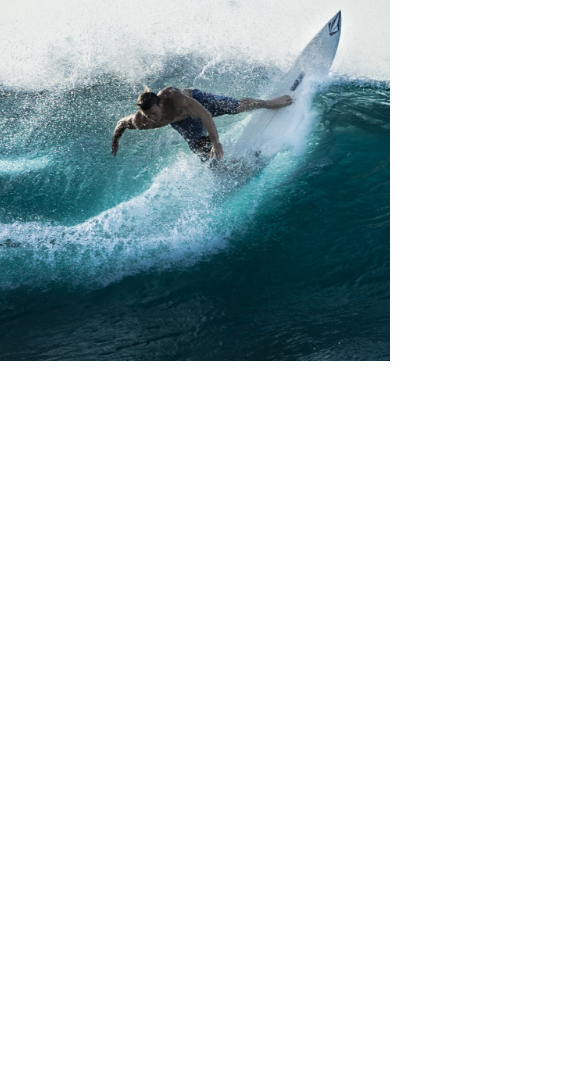
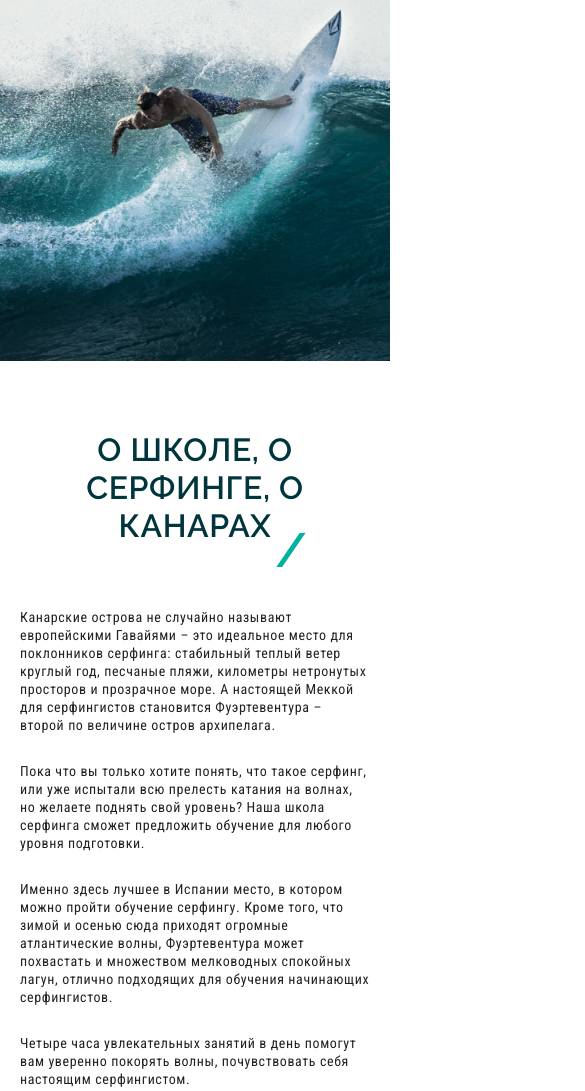
Before and after one commit to greythehound/wawe, a plain HTML site: page index.html in a window 390 px wide. Shown: the part 483-1574 px from the top of the page, 585 px wide, since content can reach past the window. Before the commit the page ends 844 px from the top, so only its background shows below. Drawn offline with nearby package versions, Linux system fonts and the light colour scheme.

Commit message:
adapting about section

```diff
--- a/css/style.css
+++ b/css/style.css
@@ -170,12 +170,11 @@ body {
 }
 
 .about {
-  padding: 180px 0 0 20px;
+  padding: 180px 0 200px 20px;
 }
 
 .about__text {
   flex-wrap: wrap;
-  margin-bottom: 200px;
   display: flex;
   justify-content: space-between;
   max-width: 1078px;
@@ -786,6 +785,53 @@ ul.pricing__item {
 /* MEDIA========== */
 /* MEDIA========== */
 
+@media (max-width: 1090px) {
+  .about {
+    padding: 70px 10px 50px 10px;
+  }
+
+  .about .title {
+    font-size: 44px;
+    line-height: 47px;
+  }
+
+  .about .title::after {
+    font-size: 55px;
+    line-height: 86px;
+    margin-left: 1%;
+  }
+}
+
+@media (max-width: 1018px) {
+  .about__text {
+    justify-content: center;
+  }
+
+  .about .title {
+    font-size: 40px;
+  }
+
+  .about .title::after {
+    font-size: 48px;
+  }
+}
+
+@media (max-width: 875px) {
+  .about__text {
+    justify-content: center;
+  }
+
+  .about .title {
+    max-width: 350px;
+    margin: 0 auto;
+    padding-bottom: 50px;
+  }
+
+  .about .title::after {
+    font-size: 48px;
+  }
+}
+
 @media (max-width: 875px) {
   .header__top-inner {
     align-items: center;
@@ -846,6 +892,20 @@ ul.pricing__item {
   .header__subtitle {
     font-size: 20px;
   }
+
+  .about__text {
+    justify-content: center;
+  }
+
+  .about .title {
+    max-width: 350px;
+    margin: 0 auto;
+    padding-bottom: 50px;
+  }
+
+  .about .title::after {
+    font-size: 48px;
+  }
 }
 
 @media (max-width: 570px) {
@@ -864,4 +924,9 @@ ul.pricing__item {
     display: none;
   }
 
+  .about .title {
+    font-size: 32px;
+    line-height: 38px;
+  }
+
 }
--- a/index.html
+++ b/index.html
@@ -87,7 +87,7 @@
     </div>
   </header>
 
-  <!-- <main class="main">
+  <main class="main">
     <section class="about" id="about">
       <div class="container">
         <h2 class="title">
@@ -228,7 +228,7 @@
       </div>
     </section>
 
-    <section class="conquer" style="background-image: url('images/conquer.jpg');">
+    <!-- <section class="conquer" style="background-image: url('images/conquer.jpg');">
       <div class="container">
         <div class="conquer__inner">
           <h2 class="title">
@@ -652,11 +652,11 @@
         <a href="#">Youtube</a>
       </div>
     </div>
-
+-->
   </main>
 
 
-  <footer class="footer">
+  <!-- <footer class="footer">
     <img src="images/logo.svg" alt="logo">
   </footer> -->
 
```
